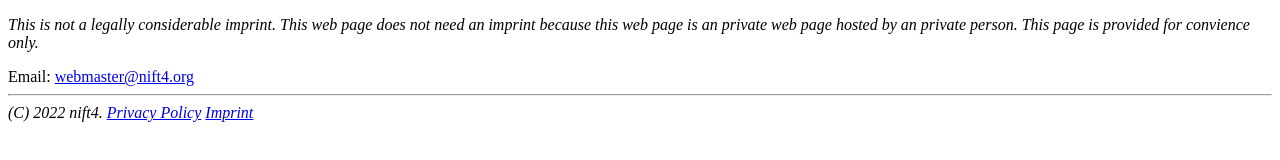
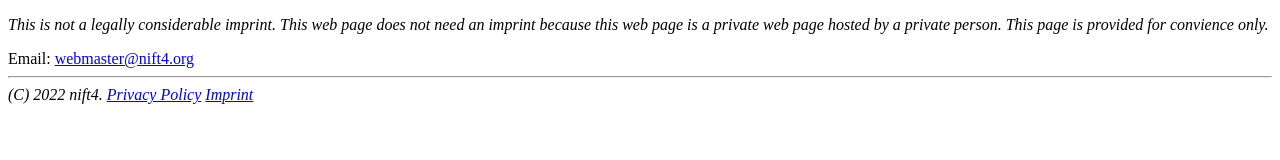
Before and after one commit to nift4/nift4.eu.org, a plain HTML site: page imprint.html in a window 1280 px wide. Drawn offline with Linux system fonts and the light colour scheme.

Commit message:
Fix grammar

```diff
--- a/imprint.html
+++ b/imprint.html
@@ -17,7 +17,7 @@
 
   <body>
     <p style="font-style: italic;">
-    This is not a legally considerable imprint. This web page does not need an imprint because this web page is an private web page hosted by an private person. This page is provided for convience only.
+    This is not a legally considerable imprint. This web page does not need an imprint because this web page is a private web page hosted by a private person. This page is provided for convience only.
     </p>
     Email: <a href="mailto:webmaster@nift4.org">webmaster@nift4.org</a><br/>
     <footer>
```
